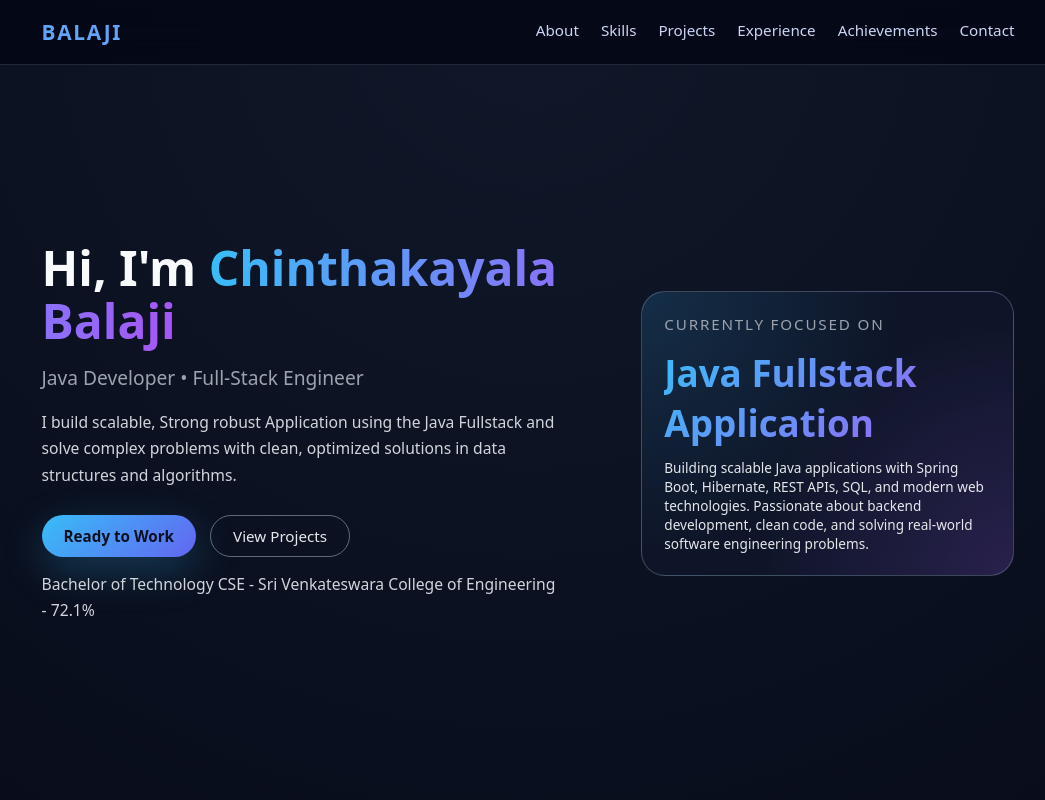
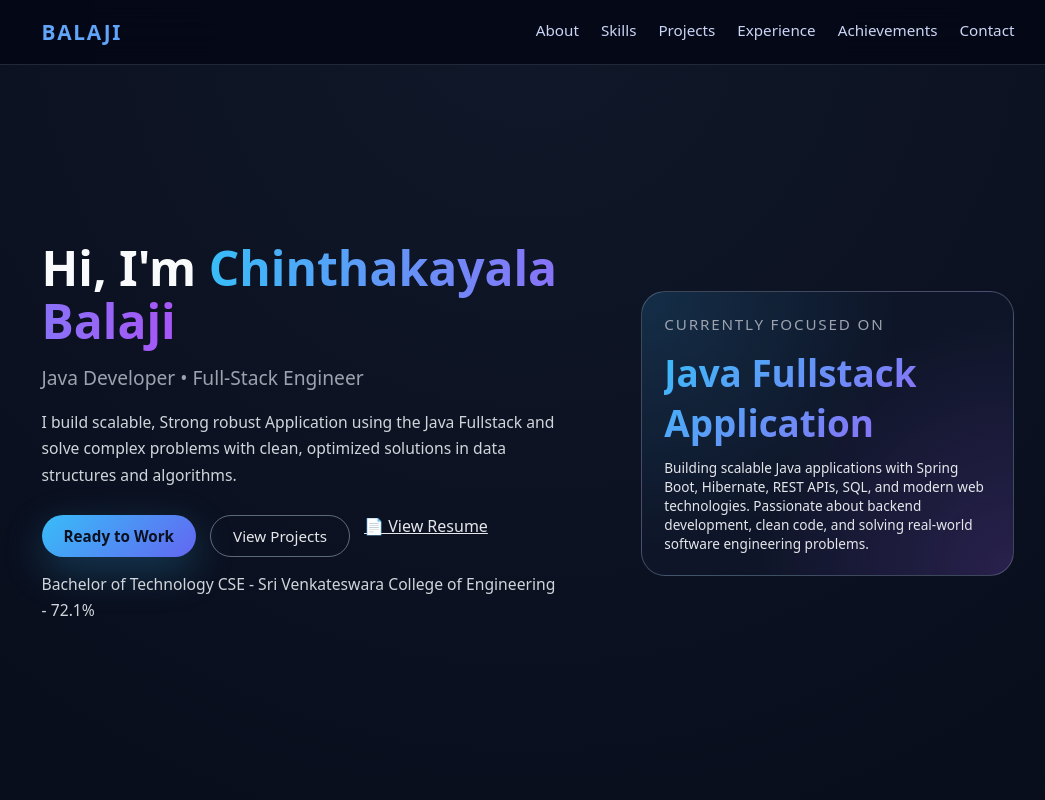
Before and after one commit to Balaji13052004/My-Portfolio, a React (Vite) app: page / in a window 1280 px wide. Shown: the top 800 px of the page, without its empty margins (112-1157 px from the left). Built offline with nearby package versions, Linux system fonts and the light colour scheme.

Commit message:
Update Hero.jsx

```diff
--- a/src/components/Hero.jsx
+++ b/src/components/Hero.jsx
@@ -26,6 +26,14 @@ export default function Hero() {
           >
             View Projects
           </button>
+          <a
+  href="/Balaji_Resume.pdf"
+  target="_blank"
+  rel="noopener noreferrer"
+  className="resume-btn"
+>
+  📄 View Resume
+</a>
         </div>
         <p className="hero-tagline">
           Bachelor of Technology  CSE   - Sri Venkateswara College of Engineering - 72.1%
```
